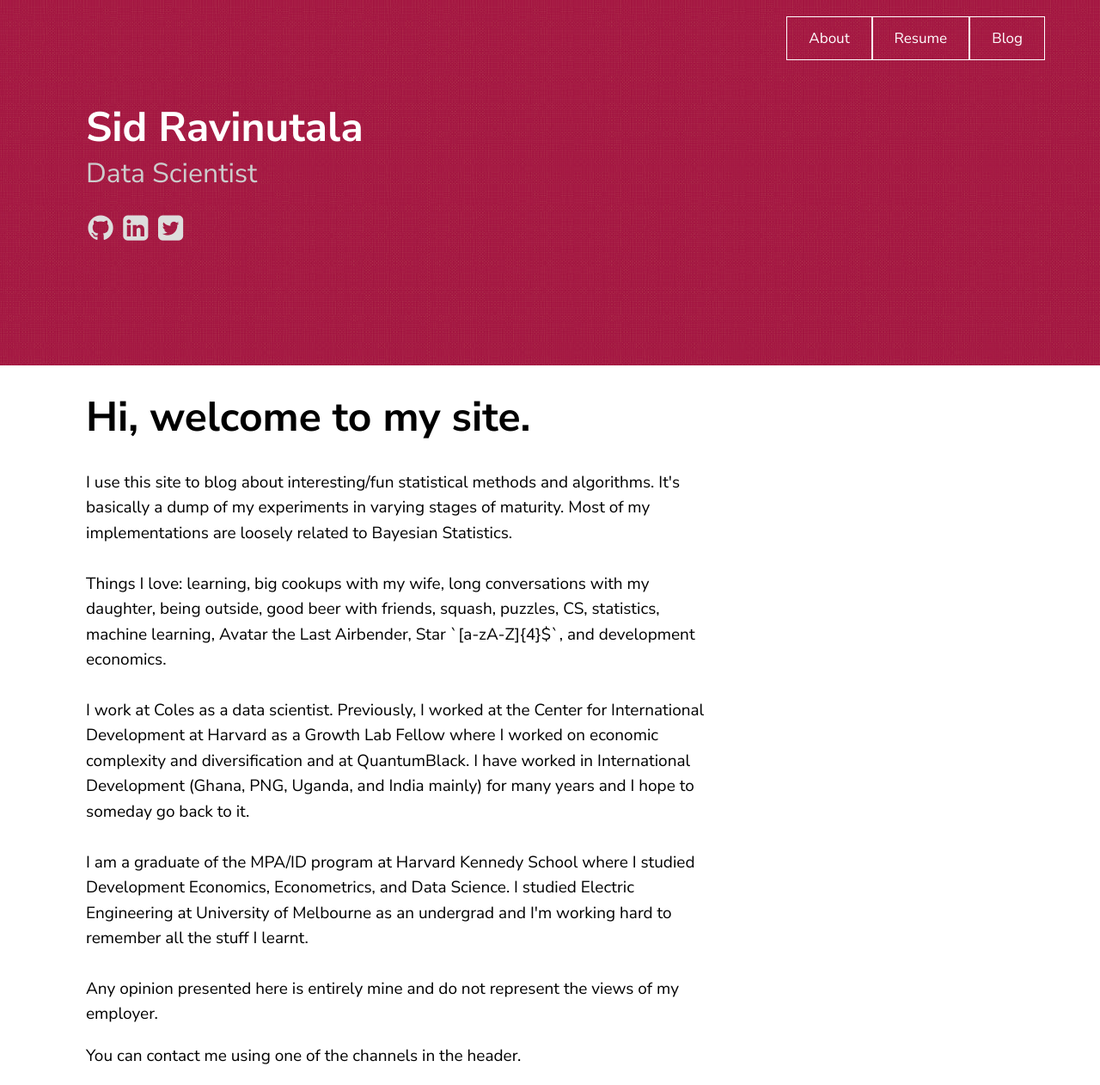
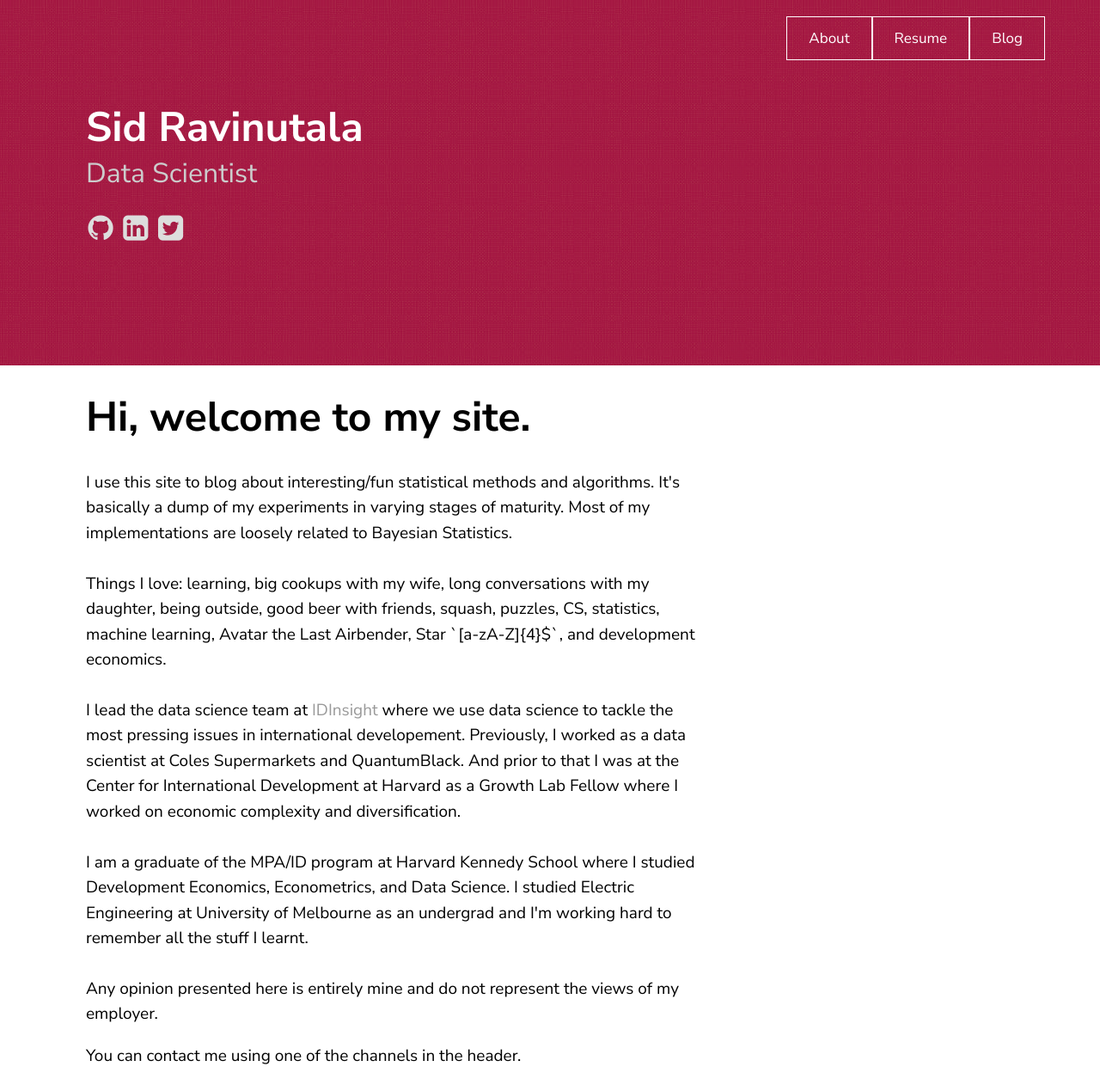
Before and after one commit to sidravi1/sidravi1.github.io, a Jekyll site: the page built from about.html, in a window 1280 px wide. Shown: the whole page at 86% size. Built offline with Jekyll 4.4.1, drawn with Linux system fonts in a browser that asks for light colours; a script that is not in the unit is left out.

Commit message:
typos and update about

```diff
--- a/about.html
+++ b/about.html
@@ -12,11 +12,12 @@
 		being outside, good beer with friends, squash, puzzles, CS, statistics, machine learning,
 		Avatar the Last Airbender, Star `[a-zA-Z]{4}$`, and development economics.
 		<br><br>
-		I work at Coles as a data scientist.
-		Previously, I worked at the Center for International Development
+		I lead the data science team at <a href="https://www.idinsight.org/">IDInsight</a> where we use
+		data science to tackle the most pressing issues in international developement.
+		Previously, I worked as a data scientist at Coles Supermarkets and QuantumBlack. And prior to that
+		I was at the Center for International Development
 		at Harvard as a Growth Lab Fellow where I worked on economic complexity
-		and diversification and at QuantumBlack. I have worked in International Development (Ghana, PNG, Uganda,
-		and India mainly) for many years and I hope to someday go back to it.
+		and diversification.
 		<br><br>
 		I am a graduate of the MPA/ID program at Harvard Kennedy School where I studied
 		Development Economics, Econometrics, and Data Science. I studied Electric
```
Also changed, not shown: _posts/2020-08-19-thompson-sampling-and-covid-surveillance.md (+1 -1 lines).
